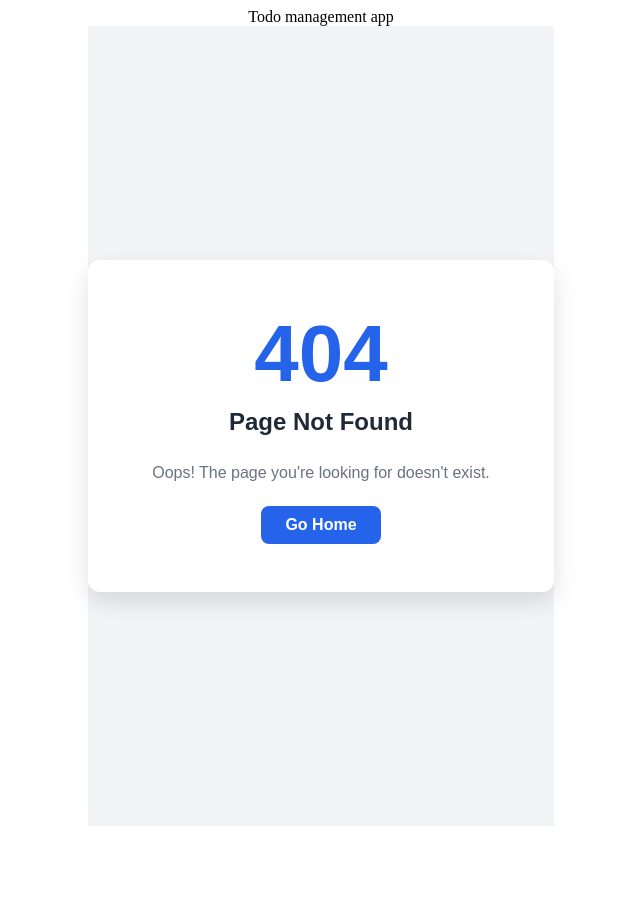
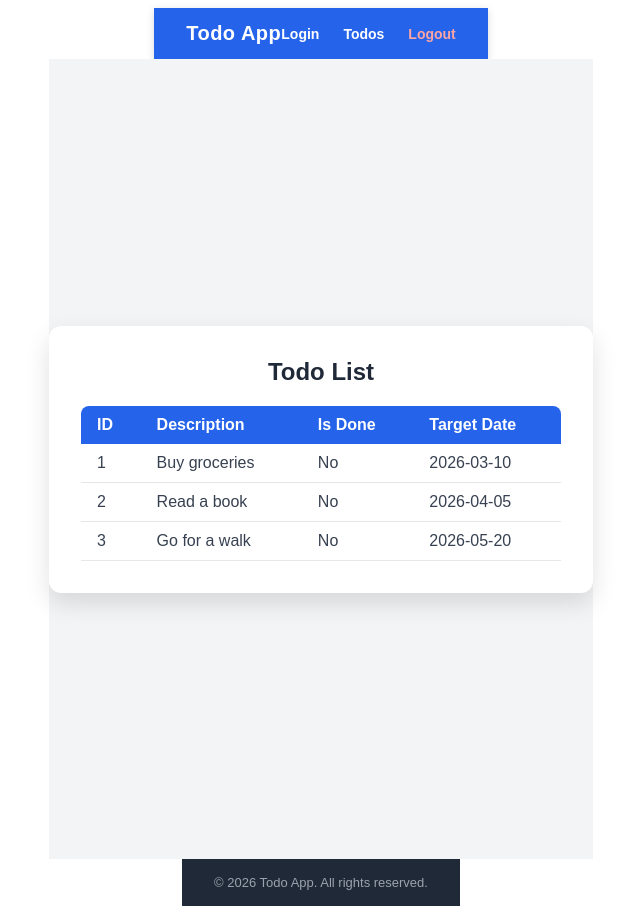
Before and after one commit to niteshsaxena03/ReactSpringBootLearning, a React (Vite) app: page /todos in a window 1280 px wide. Before the commit this address had no page. Shown: the whole page, without its empty margins (319-959 px from the left). Before the commit the page ends 834 px from the top, so only its background shows below. Built offline with nearby package versions, Linux system fonts and the light colour scheme.

Commit message:
Added header footer logout

```diff
--- /dev/null
+++ b/components/Footer.jsx
@@ -0,0 +1,17 @@
+export const Footer = () => {
+  return (
+    <footer
+      style={{
+        backgroundColor: "#1f2937",
+        color: "#9ca3af",
+        padding: "16px 32px",
+        textAlign: "center",
+        fontFamily: "Arial, sans-serif",
+        fontSize: "13px",
+        marginTop: "auto",
+      }}
+    >
+      © {new Date().getFullYear()} Todo App. All rights reserved.
+    </footer>
+  );
+};
--- /dev/null
+++ b/components/Header.jsx
@@ -0,0 +1,25 @@
+export const Header = () => {
+  return (
+    <header
+      style={{
+        backgroundColor: "#2563eb",
+        color: "#ffffff",
+        padding: "14px 32px",
+        display: "flex",
+        alignItems: "center",
+        justifyContent: "space-between",
+        fontFamily: "Arial, sans-serif",
+        boxShadow: "0 2px 8px rgba(0,0,0,0.15)",
+      }}
+    >
+      <span style={{ fontSize: "20px", fontWeight: 700, letterSpacing: "0.5px" }}>
+        Todo App
+      </span>
+      <nav style={{ display: "flex", gap: "24px", fontSize: "14px", fontWeight: 600 }}>
+        <a href="/" style={{ color: "#ffffff", textDecoration: "none" }}>Login</a>
+        <a href="/todos" style={{ color: "#ffffff", textDecoration: "none" }}>Todos</a>
+        <a href="/logout" style={{ color: "#fca5a5", textDecoration: "none" }}>Logout</a>
+      </nav>
+    </header>
+  );
+};
--- /dev/null
+++ b/components/Logout.jsx
@@ -0,0 +1,45 @@
+import { useNavigate } from "react-router-dom";
+
+export const Logout = () => {
+  const navigate = useNavigate();
+  return (
+    <div
+      style={{
+        display: "flex",
+        alignItems: "center",
+        justifyContent: "center",
+        minHeight: "60vh",
+        fontFamily: "Arial, sans-serif",
+      }}
+    >
+      <div
+        style={{
+          backgroundColor: "#ffffff",
+          borderRadius: "12px",
+          boxShadow: "0 10px 24px rgba(0,0,0,0.12)",
+          padding: "40px 48px",
+          textAlign: "center",
+        }}
+      >
+        <h2 style={{ color: "#1f2937", marginTop: 0 }}>You have been logged out</h2>
+        <p style={{ color: "#6b7280", marginBottom: "24px" }}>
+          See you next time!
+        </p>
+        <button
+          onClick={() => navigate("/")}
+          style={{
+            padding: "10px 24px",
+            backgroundColor: "#2563eb",
+            color: "#ffffff",
+            border: "none",
+            borderRadius: "8px",
+            fontWeight: 700,
+            cursor: "pointer",
+          }}
+        >
+          Back to Login
+        </button>
+      </div>
+    </div>
+  );
+};
--- a/components/TodoApp.jsx
+++ b/components/TodoApp.jsx
@@ -1,19 +1,27 @@
 import { Login } from "./Login";
 import { Welcome } from "./Welcome";
+import { Todos } from "./Todos";
+import { Logout } from "./Logout";
 import { Error } from "./Error";
+import { Header } from "./Header";
+import { Footer } from "./Footer";
 import { BrowserRouter, Route, Routes } from "react-router-dom";
 
 export const Todo = () => {
   return (
     <BrowserRouter>
-      <div className="TodoApp">
-        Todo management app
-        <Routes>
-          <Route path="/" element={<Login />} />
-          <Route path="/welcome/:username" element={<Welcome />} />
-          <Route path="*" element={<Error />} />
-        </Routes>
-        {/* <Welcome/> */}
+      <div style={{ display: "flex", flexDirection: "column", minHeight: "100vh" }}>
+        <Header />
+        <div style={{ flex: 1 }}>
+          <Routes>
+            <Route path="/" element={<Login />} />
+            <Route path="/welcome/:username" element={<Welcome />} />
+            <Route path="/todos" element={<Todos />} />
+            <Route path="/logout" element={<Logout />} />
+            <Route path="*" element={<Error />} />
+          </Routes>
+        </div>
+        <Footer />
       </div>
     </BrowserRouter>
   );
--- /dev/null
+++ b/components/Todos.jsx
@@ -0,0 +1,62 @@
+const todos = [
+  { id: 1, description: "Buy groceries", isDone: false, targetDate: "2026-03-10" },
+  { id: 2, description: "Read a book", isDone: false, targetDate: "2026-04-05" },
+  { id: 3, description: "Go for a walk", isDone: false, targetDate: "2026-05-20" },
+];
+
+export const Todos = () => {
+  return (
+    <div
+      style={{
+        minHeight: "100vh",
+        display: "flex",
+        flexDirection: "column",
+        alignItems: "center",
+        justifyContent: "center",
+        backgroundColor: "#f3f4f6",
+        fontFamily: "Arial, sans-serif",
+      }}
+    >
+      <div
+        style={{
+          backgroundColor: "#ffffff",
+          borderRadius: "12px",
+          boxShadow: "0 10px 24px rgba(0, 0, 0, 0.12)",
+          padding: "32px",
+          width: "480px",
+        }}
+      >
+        <h2 style={{ marginTop: 0, marginBottom: "20px", color: "#1f2937" }}>
+          Todo List
+        </h2>
+        <table style={{ width: "100%", borderCollapse: "collapse" }}>
+          <thead>
+            <tr style={{ backgroundColor: "#2563eb", color: "#ffffff" }}>
+              <th style={{ padding: "10px 16px", textAlign: "left", borderRadius: "8px 0 0 0" }}>
+                ID
+              </th>
+              <th style={{ padding: "10px 16px", textAlign: "left" }}>Description</th>
+              <th style={{ padding: "10px 16px", textAlign: "left" }}>Is Done</th>
+              <th style={{ padding: "10px 16px", textAlign: "left", borderRadius: "0 8px 0 0" }}>
+                Target Date
+              </th>
+            </tr>
+          </thead>
+          <tbody>
+            {todos.map((todo) => (
+              <tr
+                key={todo.id}
+                style={{ borderBottom: "1px solid #e5e7eb" }}
+              >
+                <td style={{ padding: "10px 16px", color: "#374151" }}>{todo.id}</td>
+                <td style={{ padding: "10px 16px", color: "#374151" }}>{todo.description}</td>
+                <td style={{ padding: "10px 16px", color: "#374151" }}>{todo.isDone ? "Yes" : "No"}</td>
+                <td style={{ padding: "10px 16px", color: "#374151" }}>{todo.targetDate}</td>
+              </tr>
+            ))}
+          </tbody>
+        </table>
+      </div>
+    </div>
+  );
+};
--- a/components/Welcome.jsx
+++ b/components/Welcome.jsx
@@ -1,11 +1,13 @@
-import { useParams } from "react-router-dom";
+import { useParams, useNavigate } from "react-router-dom";
 
 export const Welcome = () => {
   const { username } = useParams();
+  const navigate = useNavigate();
   return (
     <div>
       <h1>Welcome {username}!</h1>
       <div>Welcome component</div>
+      <button onClick={() => navigate("/todos")}>Manage Todos</button>
     </div>
   );
 }
```
